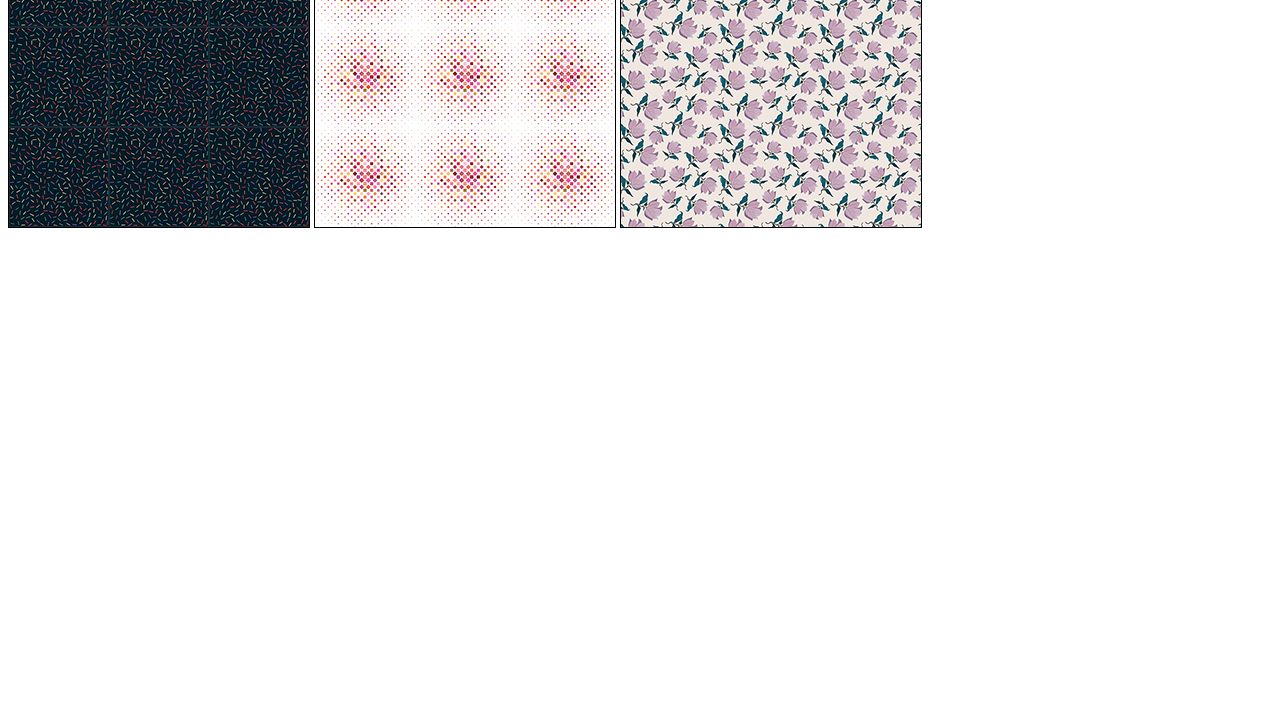
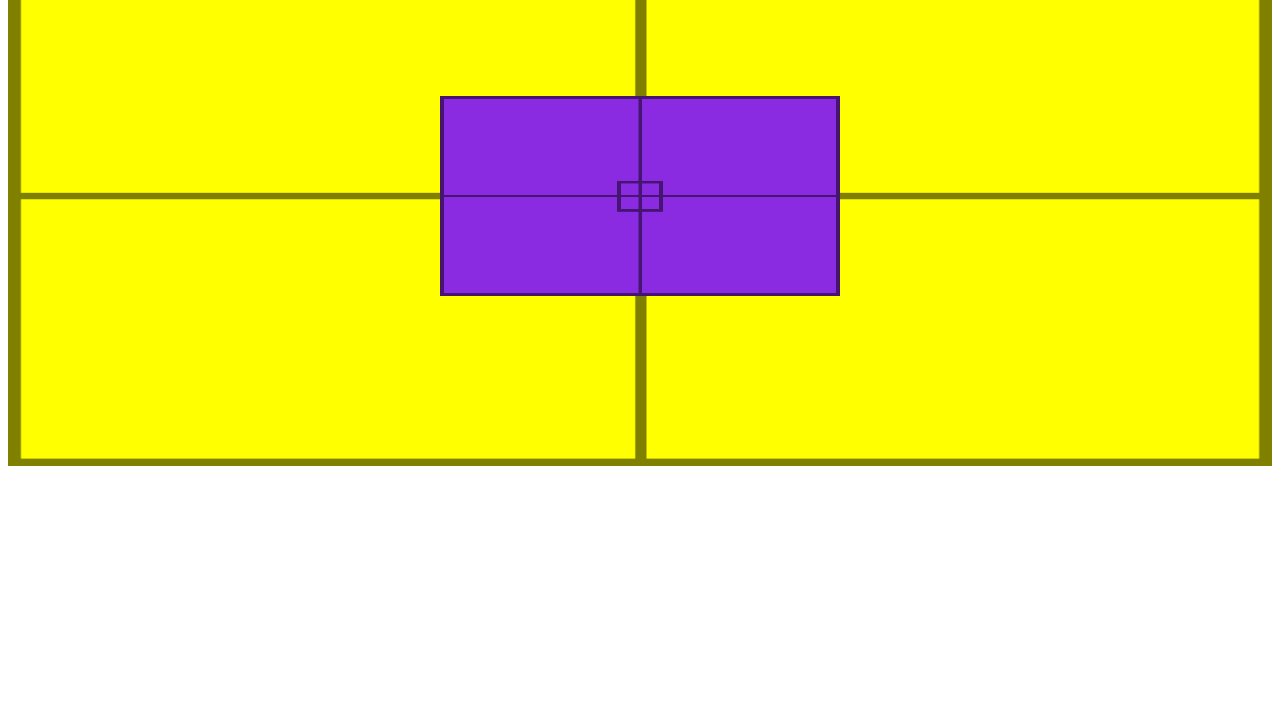
Before and after one commit to zeca-ryan/html-css, a plain HTML site: page exercicios/modulo 03/ex021/fundo007.html in a window 1280 px wide. Shown: the part 82-800 px from the top of the page. Drawn offline with Linux system fonts and the light colour scheme.

Commit message:
fundo 007 feito e 006.5 alterado

```diff
--- a/exercicios/modulo 03/ex021/fundo007.html
+++ b/exercicios/modulo 03/ex021/fundo007.html
@@ -4,41 +4,34 @@
     <meta charset="UTF-8">
     <meta http-equiv="X-UA-Compatible" content="IE=edge">
     <meta name="viewport" content="width=device-width, initial-scale=1.0">
-    <title>Fundo 007</title>
+    <title>Centralizaçaõ vertical</title>
     <style>
-        body{
-            background-color: white;
+        #container{
+            background-image: url(image/target001.png);
+            background-size: 100% 100%;
+            position: relative; /*sempre é relativo*/
+            height: 500px;
+            background-color: yellow;
+            padding: 20px;
         }
-        .quadrado{
-            display: inline-block;
-            width: 300px;
-            height: 300px;
-            text-align: center;
-            border: 1px solid black;
-        }
-        #q1{
-            background: blue url(./image/pattern001.png) center center repeat scroll;
-        }
-        #q2{
-            background: red url(./image/pattern002.png) center center repeat scroll
-        }
-        #q3{
-            background: green url(./image/pattern003.png) center center repeat scroll
-        }
-        h1{
-            background-color: white;
+        #conteudo{
+            background-image: url(image/target001.png);
+            background-size: 100% 100%;
+            position: absolute;
+            height: 200px;
+            width: 400px;
+            background-color: blueviolet;
+            left: 50%;
+            top: 50%;
+            transform: translate(-50%, -50%);
         }
     </style>
 </head>
 <body>
-    <div class="quadrado" id="q1">
-        <h1>Teste 01</h1>
-    </div>
-    <div class="quadrado" id="q2">
-        <h1>Teste 02</h1>
-    </div>
-    <div class="quadrado" id="q3">
-        <h1>Teste 03</h1>
-    </div>
+    <section id="container">
+        <article id="conteudo">
+
+        </article>
+    </section>
 </body>
 </html>
```
Also changed, not shown: exercicios/modulo 03/ex021/fundo006.5.html (added, +51 -0 lines), exercicios/modulo 03/ex021/fundo006.html (+8 -1 lines).
